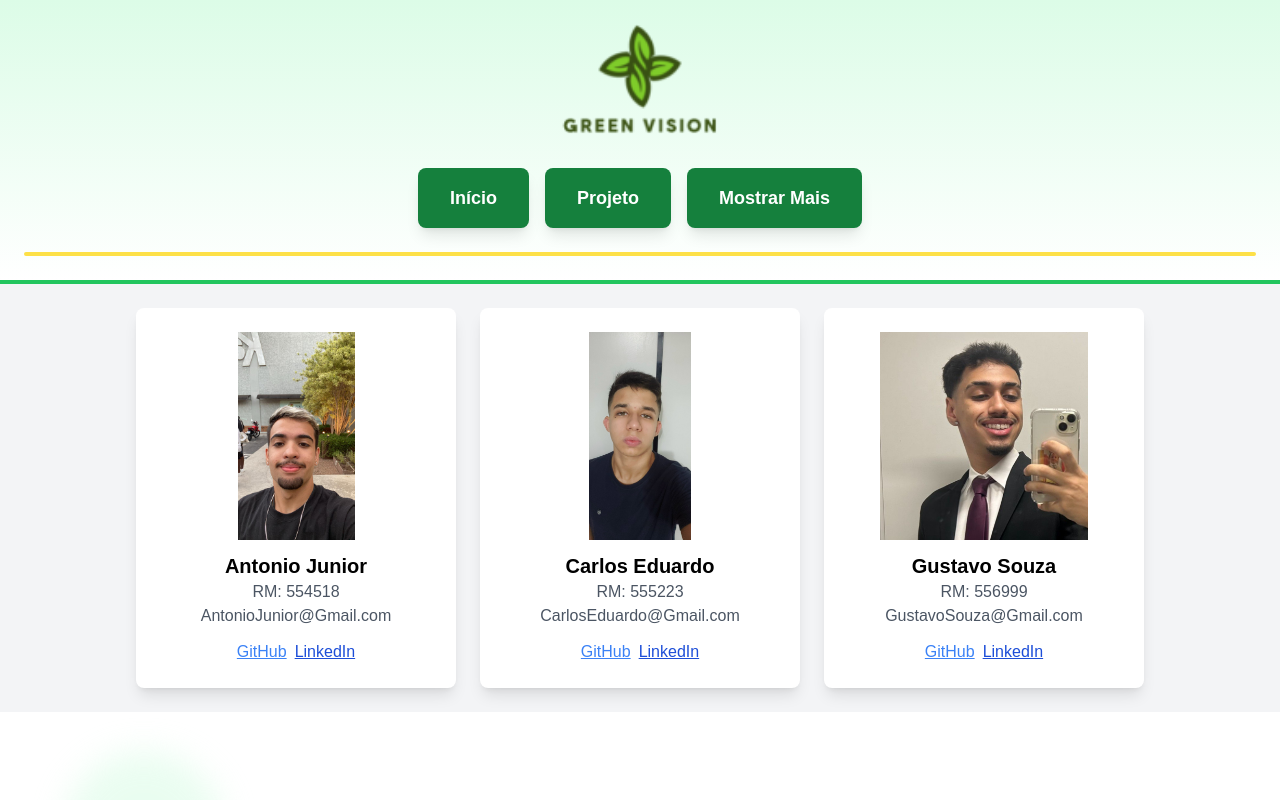
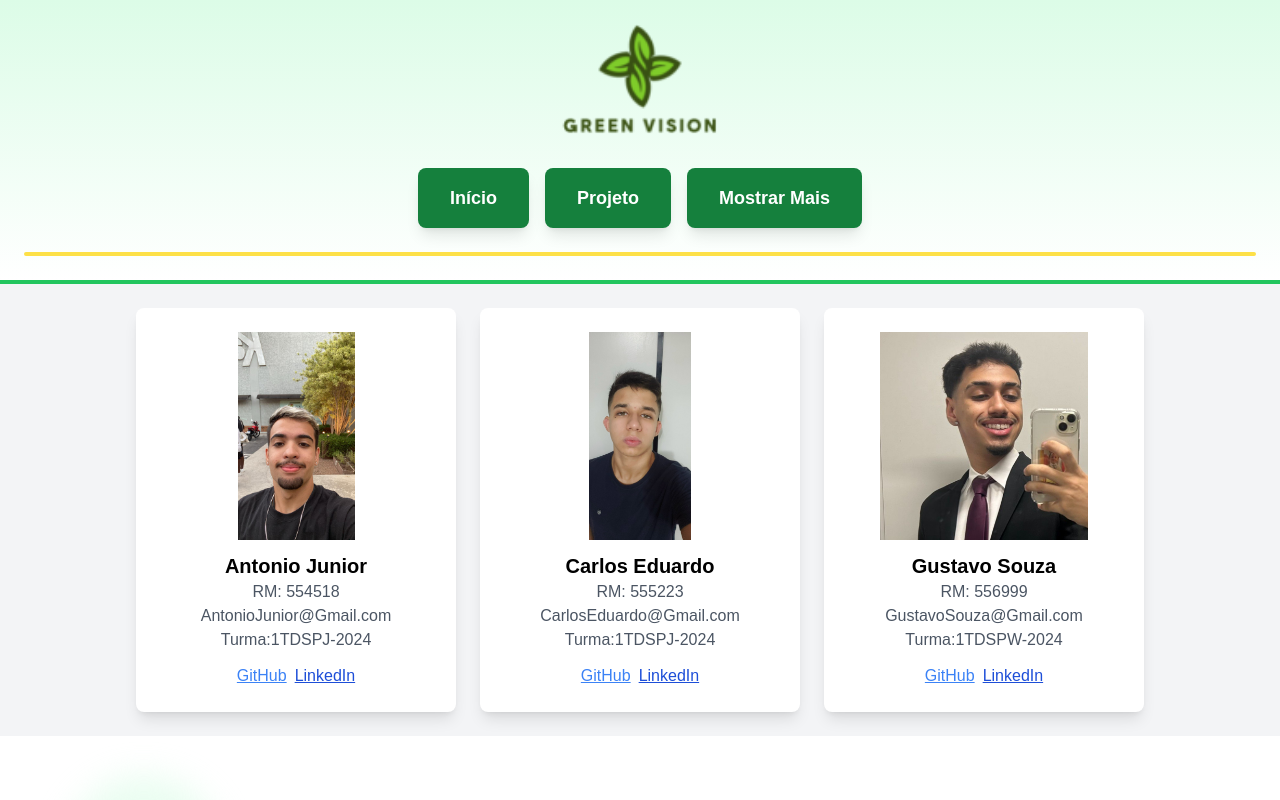
Before and after one commit to Antonio-Junior1/Green-Vision, a Next.js app in the folder my-app/: page /Desenvolvedores in a window 1280 px wide. Shown: the top 800 px of the page. Built offline with nearby package versions, Linux system fonts and the light colour scheme.

Commit message:
Update page.tsx

```diff
--- a/my-app/src/app/Desenvolvedores/page.tsx
+++ b/my-app/src/app/Desenvolvedores/page.tsx
@@ -8,6 +8,7 @@
     github: 'https://github.com/Antonio-Junior1',
     linkedin: 'https://www.linkedin.com/in/antoniojr1/',
     image: '/images/Antonio.jpeg',
+    turma: 'Turma:1TDSPJ-2024',
   },
   {
     name: 'Carlos Eduardo',
@@ -16,6 +17,7 @@
     github: 'https://github.com/CarlosCampos84',
     linkedin: 'https://www.linkedin.com/in/carlos-eduardo-campos-ba87b8302',
     image: '/images/Cadu.jpeg',
+    turma: 'Turma:1TDSPJ-2024',
   },
   {
     name: 'Gustavo Souza',
@@ -24,6 +26,7 @@
     github: 'https://github.com/gustavoamorim12',
     linkedin: 'https://www.linkedin.com/in/gustavo-souza-14b100238/',
     image: '/images/gusta.jpeg',
+    turma: 'Turma:1TDSPW-2024',
   },
 ];
 
@@ -34,6 +37,7 @@
   github: string;
   linkedin: string;
   image: string;
+  turma: string;
 }
 
 function DeveloperCard({
@@ -43,6 +47,7 @@
   github,
   linkedin,
   image,
+  turma,
 }: DeveloperProps) {
   return (
     <div className="flex flex-col items-center bg-white p-6 rounded-lg shadow-lg w-80">
@@ -56,6 +61,7 @@
       <h3 className="text-black text-xl font-bold mt-3">{name}</h3>
       <p className="text-gray-600">RM: {rm}</p>
       <p className="text-gray-600">{email}</p>
+      <p className="text-gray-600">{turma}</p>
       <div className="flex mt-3 space-x-2">
         {github && (
           <a
@@ -92,6 +98,7 @@
           github={developer.github}
           linkedin={developer.linkedin}
           image={developer.image}
+          turma={developer.turma}
         />
       ))}
     </div>
```
